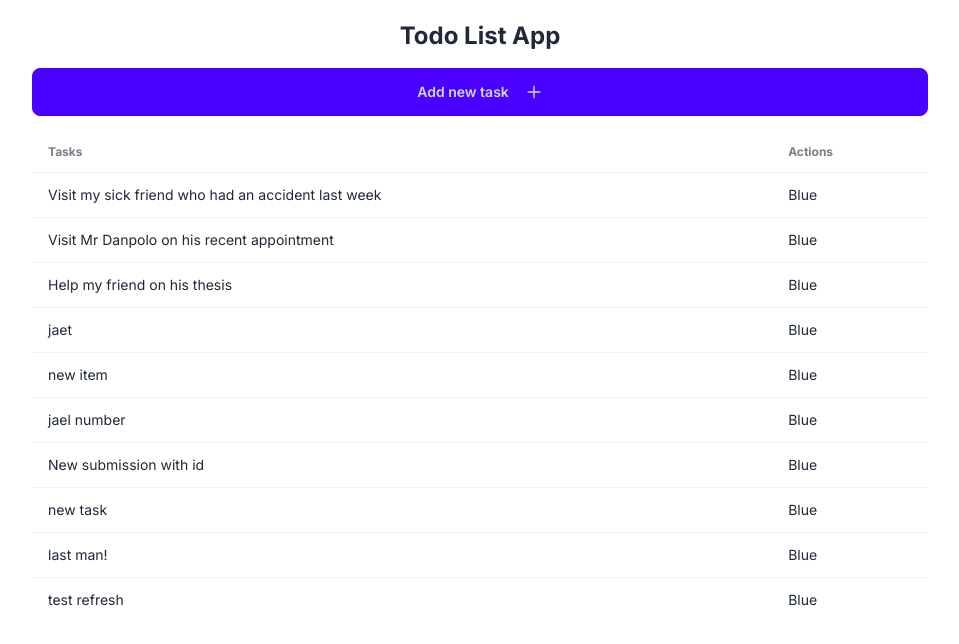
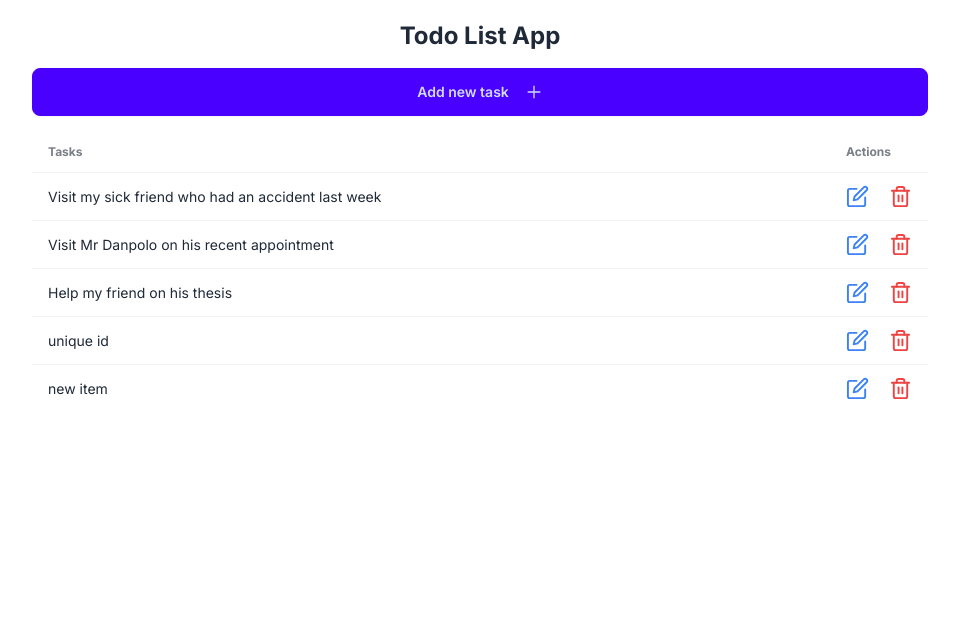
Before and after one commit to nd31pr0/NextjsTodo, a Next.js app in the folder todo-list/: page / in a window 1280 px wide. Shown: the top 644 px of the page, without its empty margins (160-1119 px from the left). Built offline with nearby package versions, Linux system fonts and the light colour scheme; data requests are answered from the project's data file.

Commit message:
adjust display of tasks on task page

```diff
--- a/package.json
+++ b/package.json
@@ -1,5 +1,6 @@
 {
   "devDependencies": {
+    "@types/uuid": "^10.0.0",
     "autoprefixer": "^10.4.19",
     "json-server": "^1.0.0-beta.1",
     "postcss": "^8.4.38",
@@ -7,6 +8,7 @@
   },
   "dependencies": {
     "daisyui": "^4.12.2",
-    "react-icons": "^5.2.1"
+    "react-icons": "^5.2.1",
+    "uuid": "^10.0.0"
   }
 }
--- a/todo-list/app/components/AddTask.tsx
+++ b/todo-list/app/components/AddTask.tsx
@@ -5,6 +5,7 @@ import { AiOutlinePlus } from "react-icons/ai";
 import Modal from './Modal';
 import {addTodo} from "../../api";
 import {useRouter} from "next/navigation"
+import {v4 as uuidv4} from 'uuid';
 
 
 function AddTask() {
@@ -14,7 +15,7 @@ function AddTask() {
     const handleSubmitNewTodo: FormEventHandler<HTMLFormElement> = async (e) => {
         e.preventDefault();
         await addTodo({
-            id: '4',
+            id: uuidv4(),
             text: newTaskValue
         })
         setNewTaskValue("");
--- a/todo-list/app/components/Task.tsx
+++ b/todo-list/app/components/Task.tsx
@@ -1,12 +1,16 @@
 import {ITask} from "@/types/tasks";
+import {FiEdit, FiTrash2} from 'react-icons/fi'
 interface TaskProps {
     task: ITask
 }
 const Task: React.FC<TaskProps> =  ({task}) => {
   return (
     <tr key={task.id}>
-        <td>{task.text}</td>
-        <td>Blue</td>
+        <td className="w-full">{task.text}</td>
+        <td className="flex gap-5">
+            <FiEdit cursor="pointer" className="text-blue-500" size={23} />
+            <FiTrash2 cursor="pointer" className="text-red-500" size={23}/>
+        </td>
     </tr>
       )
 }
--- a/todo-list/data/todos.json
+++ b/todo-list/data/todos.json
@@ -13,32 +13,12 @@
       "text": "Help my friend on his thesis"
     },
     {
-      "id": "2",
-      "text": "jaet"
+      "id": "{uuidv4}",
+      "text": "unique id"
     },
     {
-      "id": "2",
+      "id": "bcfecf2b-b324-412c-9e9a-5642b1b58267",
       "text": "new item"
-    },
-    {
-      "id": "2",
-      "text": "jael number"
-    },
-    {
-      "id": "4",
-      "text": "New submission with id"
-    },
-    {
-      "id": "4",
-      "text": "new task"
-    },
-    {
-      "id": "4",
-      "text": "last man!"
-    },
-    {
-      "id": "4",
-      "text": "test refresh"
     }
   ]
 }
```
Also changed, not shown: 1 other file (tests, documents, lock files or other folders).
